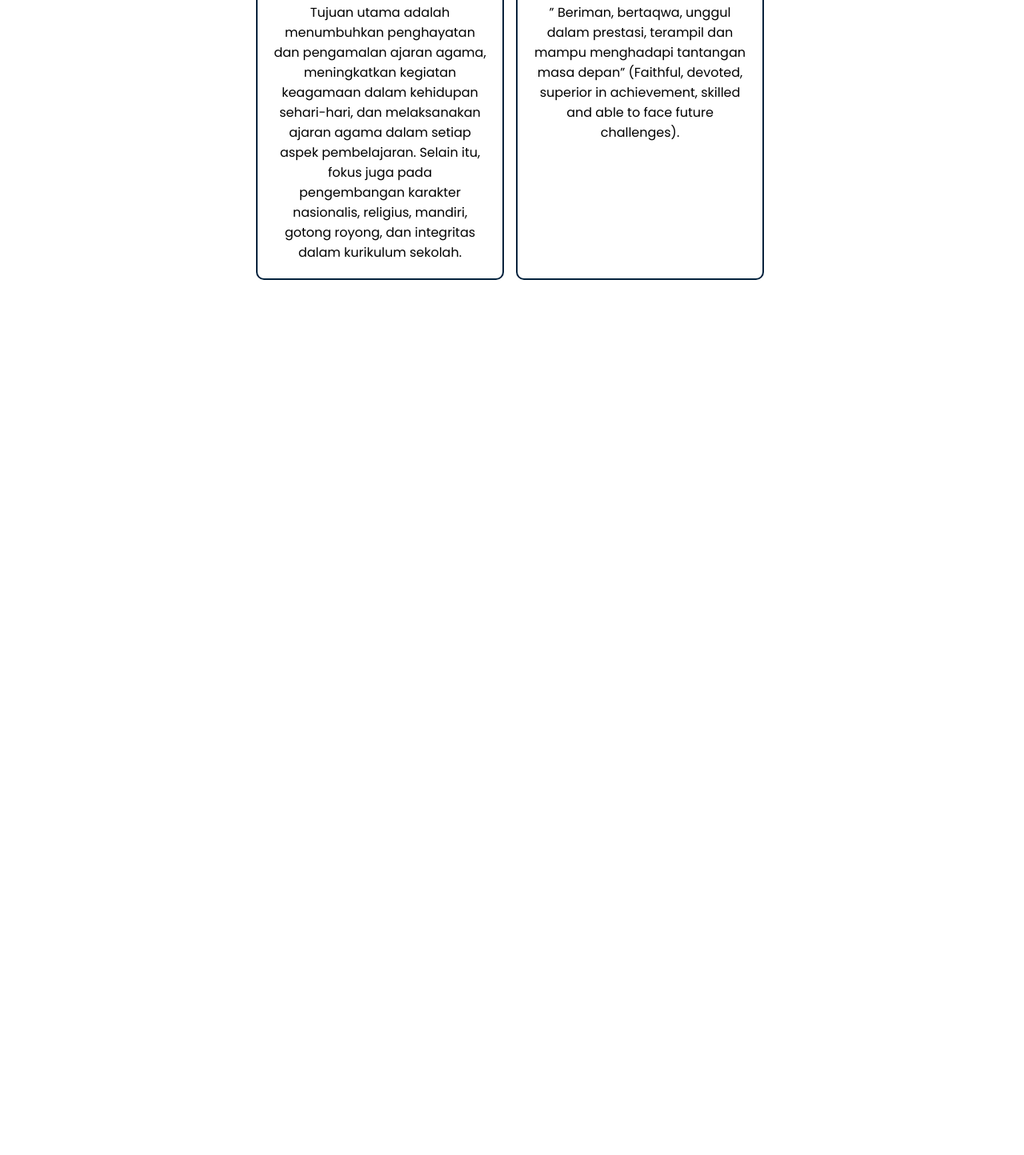
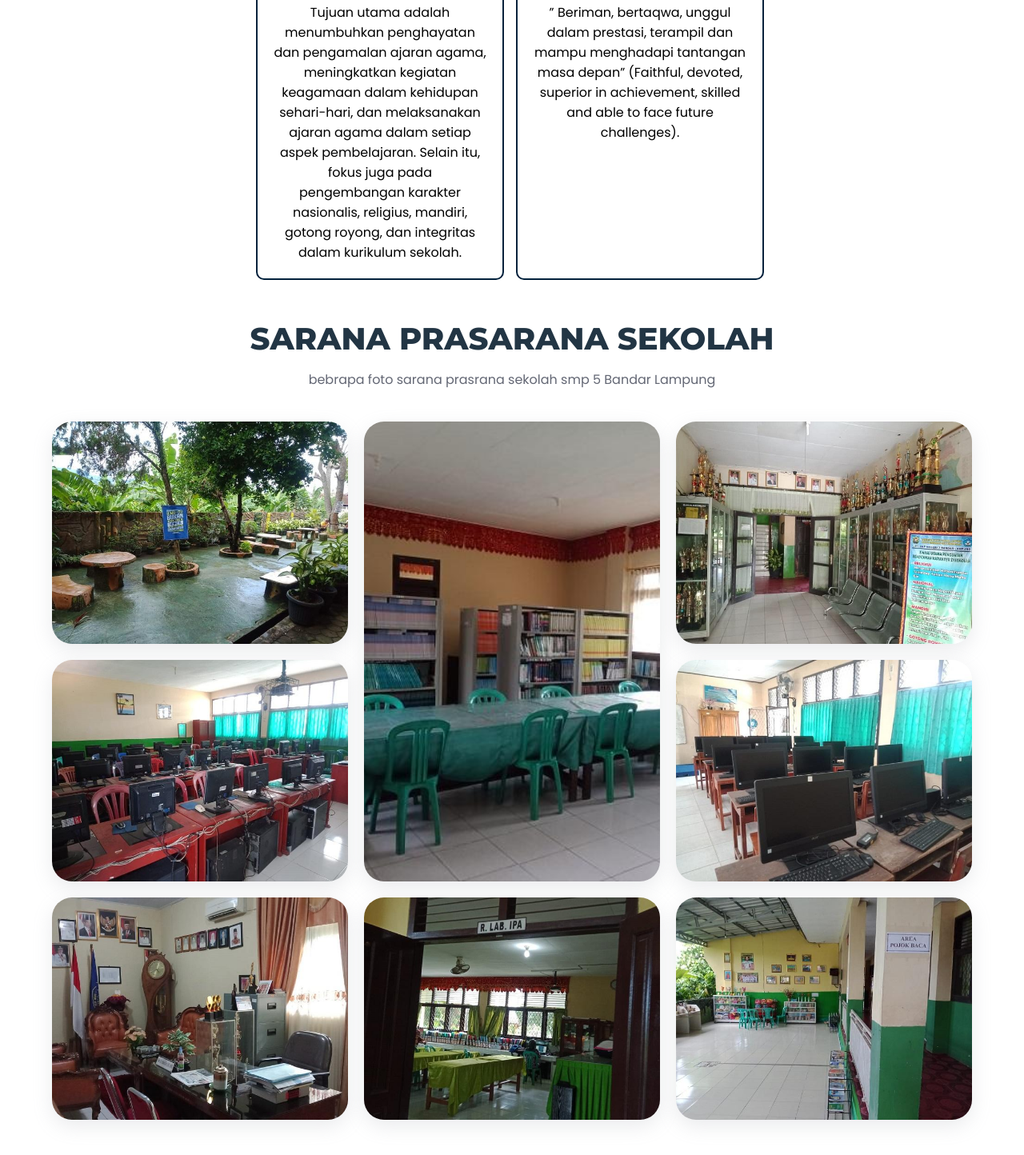
Before and after one commit to Lintangkencono/TA-PBO-21B-TEAM-MACAN, a plain HTML site: page PROGRAM/1.html in a window 1280 px wide. Shown: the part 978-2422 px from the top of the page at 80% size. Before the commit the page ends 1328 px from the top, so only its background shows below. Drawn offline with Linux system fonts and the light colour scheme.

Commit message:
ira:menambahkan halaman galeri pada html

```diff
--- a/PROGRAM/1.html
+++ b/PROGRAM/1.html
@@ -85,3 +85,52 @@
             </p>
           </div>
         </div>
+        <section class="gallery" id="gallery">
+    <div class="container">
+      <h2 class="h2 section-title">SARANA PRASARANA SEKOLAH</h2>
+      <p class="section-text">
+        bebrapa foto sarana prasrana sekolah smp 5 Bandar Lampung
+      </p>
+      <ul class="gallery-list">
+        <li class="gallery-item">
+          <figure class="gallery-image">
+            <img src="./assets/images/G 1.jpg" alt="Gallery image">
+          </figure>
+        </li>
+        <li class="gallery-item">
+          <figure class="gallery-image">
+            <img src="./assets/images/G 2.jpg" alt="Gallery image">
+          </figure>
+        </li>
+        <li class="gallery-item">
+          <figure class="gallery-image">
+            <img src="./assets/images/G 3.JPG" alt="Gallery image">
+          </figure>
+        </li>
+        <li class="gallery-item">
+          <figure class="gallery-image">
+            <img src="./assets/images/G 4.jpg" alt="Gallery image">
+          </figure>
+        </li>
+        <li class="gallery-item">
+          <figure class="gallery-image">
+            <img src="./assets/images/G 5.jpg" alt="Gallery image">
+          </figure>
+        </li>
+        <li class="gallery-item">
+          <figure class="gallery-image">
+            <img src="./assets/images/G 6.jpg" alt="Gallery image">
+          </figure>
+        </li>
+        <li class="gallery-item">
+          <figure class="gallery-image">
+            <img src="./assets/images/G 7.jpg" alt="Gallery image">
+          </figure>
+        </li>
+        <li class="gallery-item">
+          <figure class="gallery-image">
+            <img src="./assets/images/G 8.jpg" alt="Gallery image">
+          </figure>
+        </li>
+      </ul>
+    </div>
```
